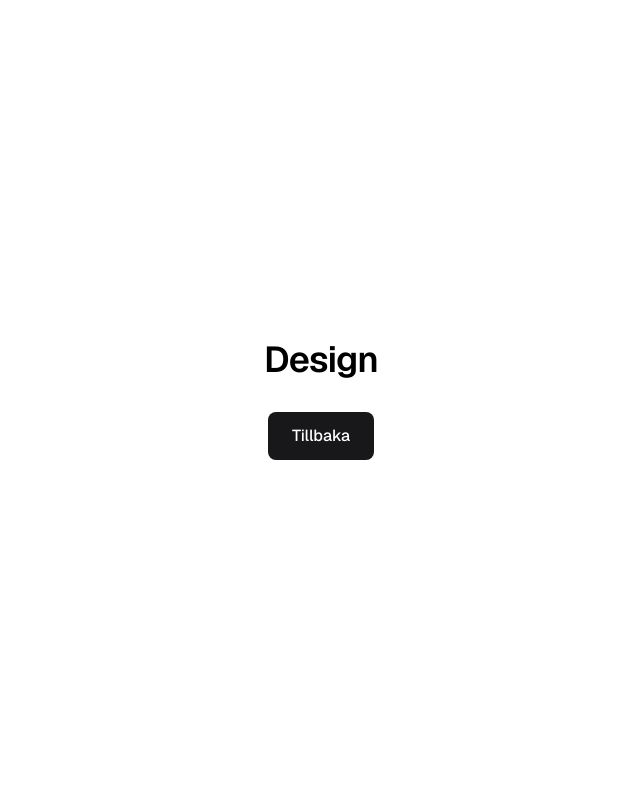
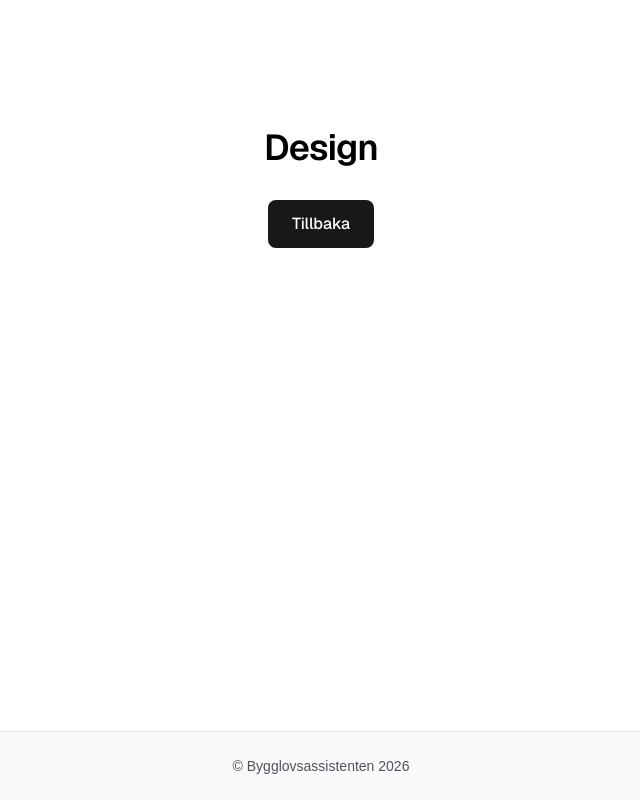
Before and after one commit to pasilun/laughing-tribble, a Next.js app: page /design in a window 1280 px wide. Shown: the whole page, without its empty margins (319-959 px from the left). Built offline with nearby package versions, Linux system fonts and the light colour scheme.

Commit message:
feat: implement 006-add-a-footer-with-copyright-text-to-all-

```diff
--- a/app/layout.tsx
+++ b/app/layout.tsx
@@ -1,6 +1,7 @@
 import type { Metadata } from "next";
 import { Geist, Geist_Mono } from "next/font/google";
 import "./globals.css";
+import { Footer } from "@/components/Footer";
 
 const geistSans = Geist({
   variable: "--font-geist-sans",
@@ -27,7 +28,10 @@ export default function RootLayout({
       lang="en"
       className={`${geistSans.variable} ${geistMono.variable} h-full antialiased`}
     >
-      <body className="min-h-full flex flex-col">{children}</body>
+      <body className="min-h-full flex flex-col">
+        <div className="flex-1">{children}</div>
+        <Footer />
+      </body>
     </html>
   );
 }
--- /dev/null
+++ b/components/Footer.tsx
@@ -0,0 +1,12 @@
+export function Footer() {
+  const currentYear = 2026
+
+  return (
+    <footer
+      role="contentinfo"
+      className="w-full py-6 px-4 text-center text-sm text-zinc-600 dark:text-zinc-400 bg-zinc-50 dark:bg-black border-t border-zinc-200 dark:border-zinc-800"
+    >
+      © Bygglovsassistenten {currentYear}
+    </footer>
+  )
+}
```
